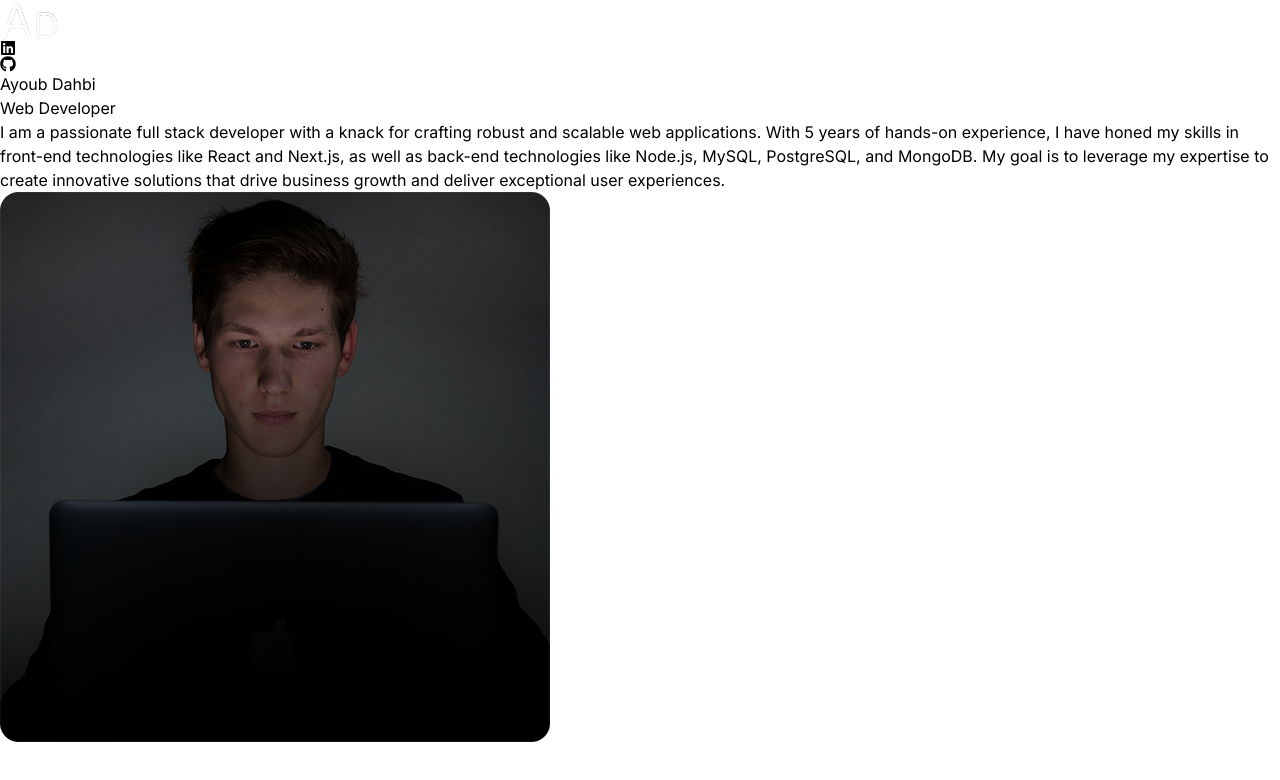
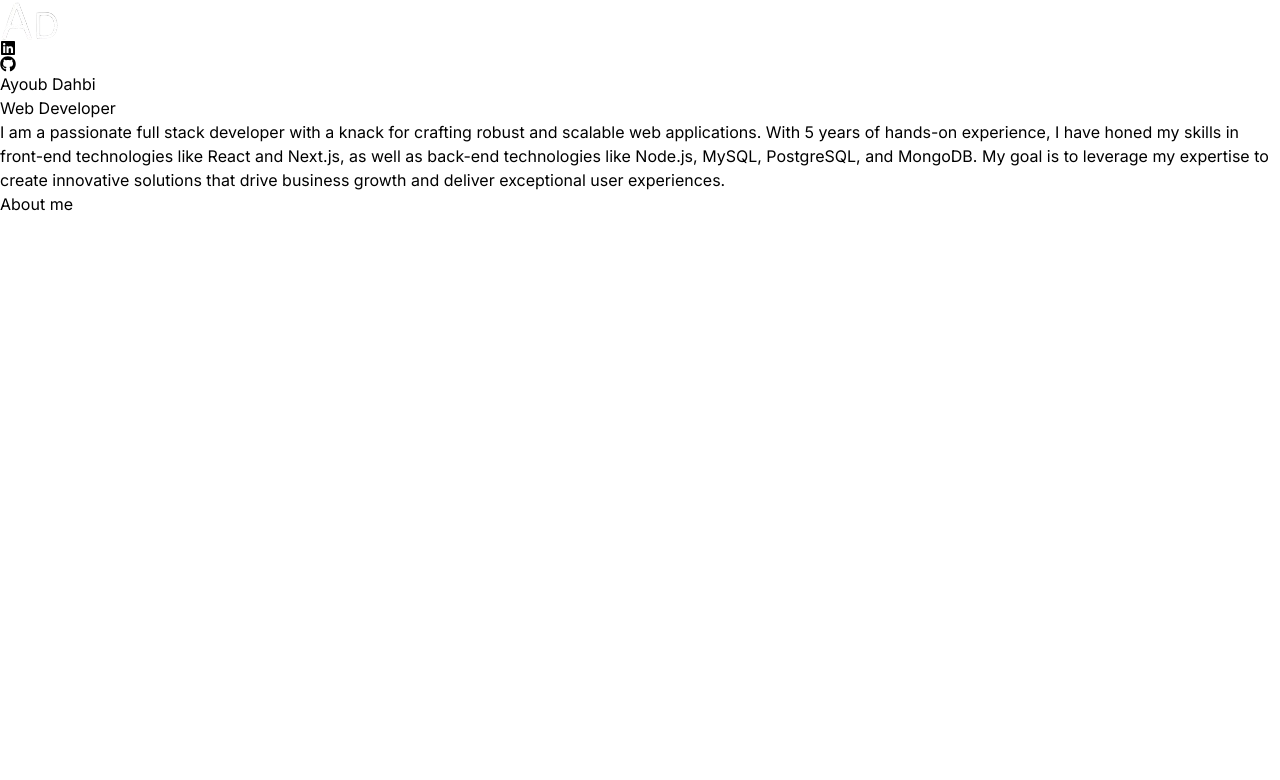
Before and after one commit to AyoubDahb/Portfolio, a React (Vite) app: page / in a window 1280 px wide. Shown: the top 780 px of the page. Built offline with nearby package versions, Linux system fonts and the light colour scheme.

Commit message:
about section and correction hero section

```diff
--- a/src/App.jsx
+++ b/src/App.jsx
@@ -1,15 +1,18 @@
 import Hero from "./components/Hero.jsx"
 import Navbar from "./components/Navbar.jsx"
+import About from "./components/About.jsx"
 
 const App = () => {
   return (
     <div className="overflow-x-hidden text-neutral-300 antialiased selection:bg-cyan-300 selection:text-cyan-900">
-      <div className="flixed top-0 -z-0 h-full w-full"></div>
-      <div className="absolute top-0 z-[-2] h-screen w-screen bg-neutral-950 bg-[radial-gradient(ellipse_80%_80%_at_50%_-20%,rgba(120,119,198,0.3),rgba(255,255,255,0))]"></div>
+      <div className="fixed top-0 -z-0 h-full w-full">
+        <div className="absolute top-0 z-[-2] h-screen w-screen bg-neutral-950 bg-[radial-gradient(ellipse_80%_80%_at_50%_-20%,rgba(120,119,198,0.3),rgba(255,255,255,0))]"></div>
+      </div>
 
       <div className="container mx-auto px-8">
         <Navbar />
         <Hero />
+        <About />
       </div>
     </div>
   )
--- /dev/null
+++ b/src/components/About.jsx
@@ -0,0 +1,9 @@
+const About = () => {
+    return (
+        <div className="border-b border-neutral-900 pb-4">
+            <h2 className="my-20 text-center text-4xl">About me</h2>
+        </div>
+    )
+}
+
+export default About
--- a/src/components/Hero.jsx
+++ b/src/components/Hero.jsx
@@ -15,7 +15,7 @@ const Hero = () => {
         </div>
         <div className="w-full lg:w-1/2 lg:p-8">
           <div className="flex justify-center">
-            <img src={profilePic} alt="profilepic" />
+            {/* <img src={profilePic} alt="profilepic" /> */}
           </div>
         </div>
       </div>
```
Also changed, not shown: src/assets/kevinRushLogo.png (deleted).
